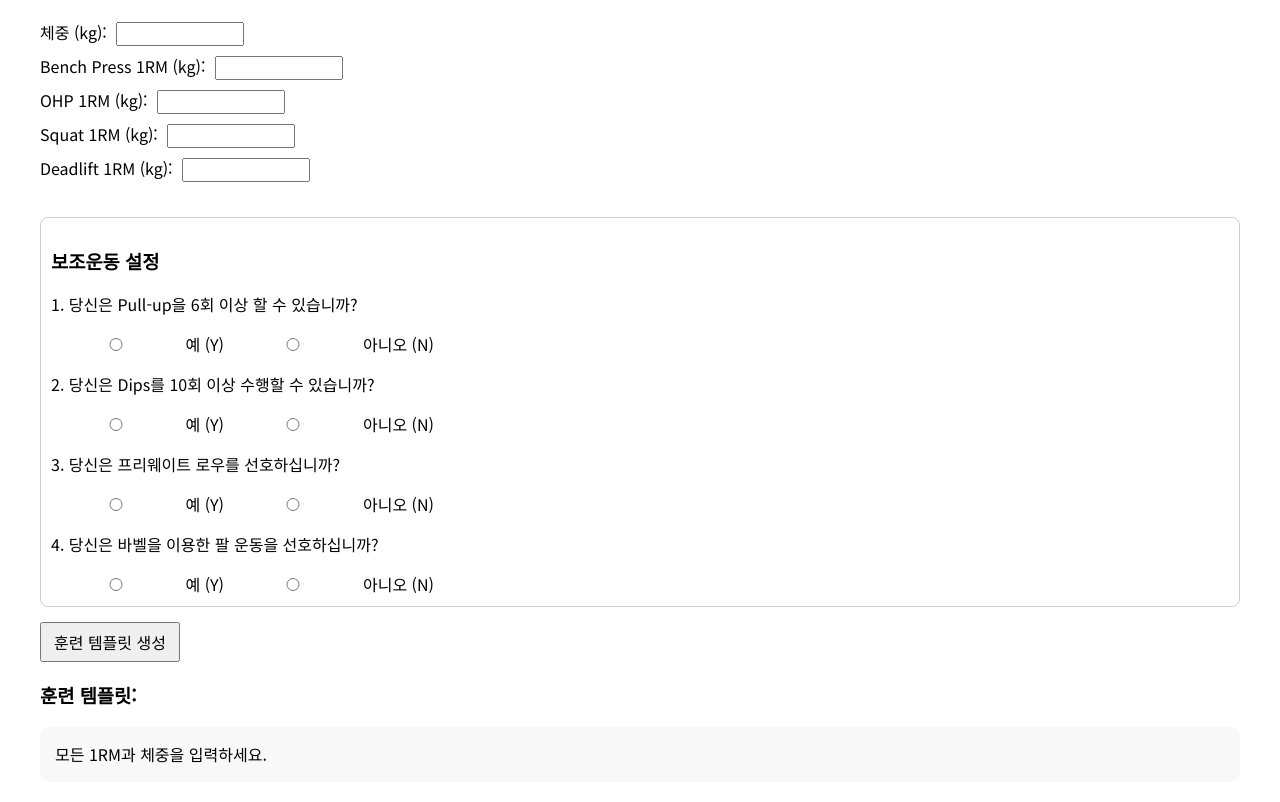
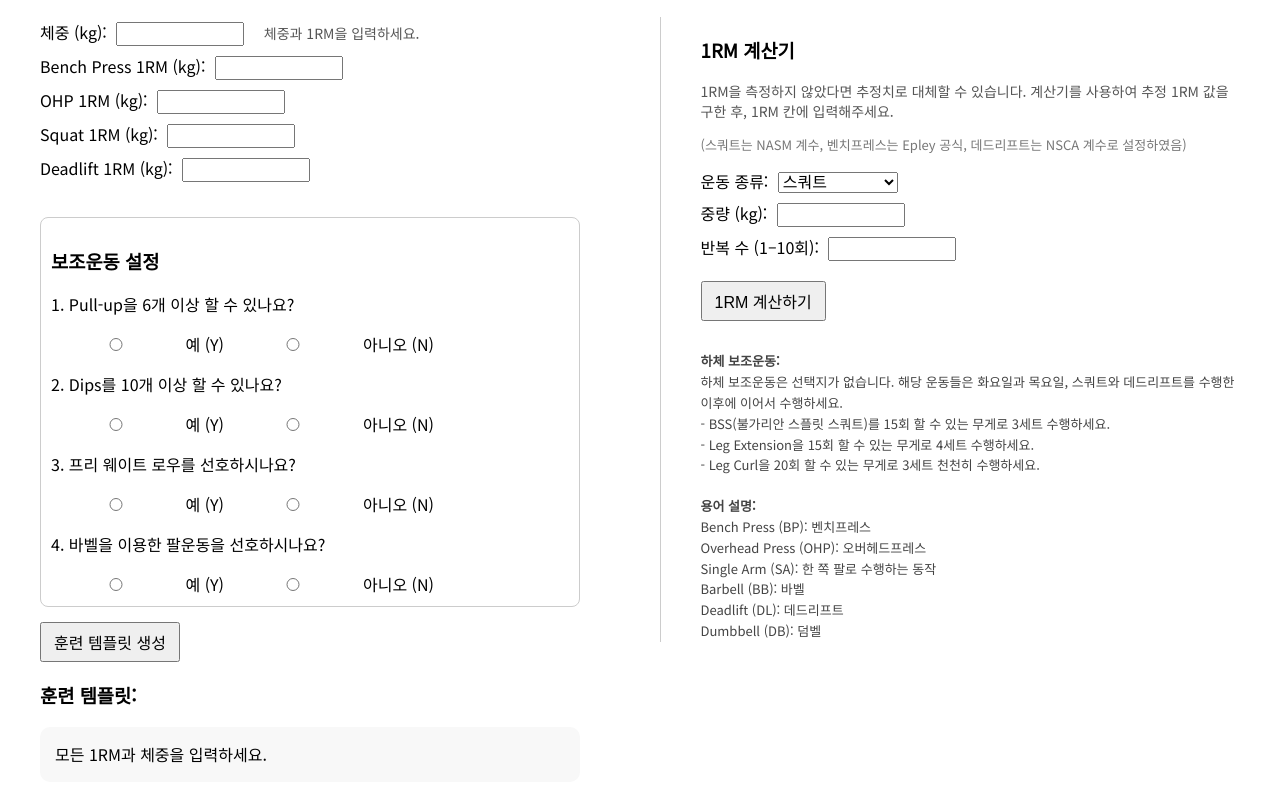
Before and after one commit to Unknown-Frog-c7/pilot-test, a plain HTML site: page index.html in a window 1280 px wide. Both pictures are taken after a click on the button "훈련 템플릿 생성". Shown: the part 78-880 px from the top of the page. Drawn offline with Linux system fonts and the light colour scheme.

Commit message:
Add files via upload

```diff
--- a/index.html
+++ b/index.html
@@ -39,7 +39,10 @@
 <body>
   <h2>Basic 훈련 템플릿</h2>
 
-  <label>체중 (kg): <input type="number" id="bodyweight" /></label><br />
+
+<div style="display: flex; gap: 80px; align-items: flex-start;">
+  <div style="flex: 1;">
+<label>체중 (kg): <input type="number" id="bodyweight" /> <span style="margin-left: 10px; font-size: 14px; color: #555;">체중과 1RM을 입력하세요.</span></label><br />
   <label>Bench Press 1RM (kg): <input type="number" id="bp" /></label><br />
   <label>OHP 1RM (kg): <input type="number" id="ohp" /></label><br />
   <label>Squat 1RM (kg): <input type="number" id="squat" /></label><br />
@@ -47,19 +50,19 @@
 
   <div class="section">
     <h3>보조운동 설정</h3>
-    <p>1. 당신은 Pull-up을 6회 이상 할 수 있습니까?</p>
+    <p>1. Pull-up을 6개 이상 할 수 있나요?</p>
     <label><input type="radio" name="pullup" value="yes"> 예 (Y)</label>
     <label><input type="radio" name="pullup" value="no"> 아니오 (N)</label><br />
 
-    <p>2. 당신은 Dips를 10회 이상 수행할 수 있습니까?</p>
+    <p>2. Dips를 10개 이상 할 수 있나요?</p>
     <label><input type="radio" name="dips" value="yes"> 예 (Y)</label>
     <label><input type="radio" name="dips" value="no"> 아니오 (N)</label><br />
 
-    <p>3. 당신은 프리웨이트 로우를 선호하십니까?</p>
+    <p>3. 프리 웨이트 로우를 선호하시나요?</p>
     <label><input type="radio" name="row" value="yes"> 예 (Y)</label>
     <label><input type="radio" name="row" value="no"> 아니오 (N)</label><br />
 
-    <p>4. 당신은 바벨을 이용한 팔 운동을 선호하십니까?</p>
+    <p>4. 바벨을 이용한 팔운동을 선호하시나요?</p>
     <label><input type="radio" name="curl" value="yes"> 예 (Y)</label>
     <label><input type="radio" name="curl" value="no"> 아니오 (N)</label><br />
   </div>
@@ -67,7 +70,7 @@
   <button onclick="generate()">훈련 템플릿 생성</button>
 
   <h3>훈련 템플릿:</h3>
-  <pre id="output"></pre>
+  <div id="output" style="white-space: pre-wrap; background: #f8f8f8; padding: 15px; border-radius: 10px; font-family: 'Noto Sans KR', sans-serif; font-size: 16px; line-height: 1.6;"></div>
 
   <script>
     function roundToHalf(num) {
@@ -109,7 +112,7 @@
         dipsY: "Dips: 3x10–15 (BW)",
         dipsN: `DB Bench Press: 3x10–15 @ ${roundToHalf(bp * 0.25)}kg`,
         rowY_mon: `SA DB Row: 3x10–12 @ ${roundToHalf(bw * 0.3)}kg`,
-        rowY_thu: Math.random() < 0.5 ? `BB Row: 4x6 @ ${roundToHalf(bw * 0.85)}kg` : `Strict Pendlay Row: 4x6 @ ${roundToHalf(bw * 0.7)}kg`,
+        rowY_thu: Math.random() < 0.5 ? `BB Row: 4x6 @ ${roundToHalf(bw * 0.85)}kg` : `Strict Pendlay Row: 4x6 @ <span title="전반적인 등 근육 강화와 허리의 움직임을 통제한 상태로 상부 등 근육을 동원하는 패턴을 강화하기 위함.">${roundToHalf(bw * 0.7)}kg</span>`,
         rowN: `Machine Row: 3x8–10 @ ${roundToHalf(bw * 0.4)}kg`,
         curlY: `BB Curl: 3x12–15 @ ${roundToHalf(bw * 0.25)}kg`,
         curlN: `DB Curl: 3x12–15 @ ${roundToHalf(bw * 0.15)}kg`
@@ -154,7 +157,7 @@
         `Deadlift: 3x5 @ ${deadlift_fri}kg`
       ];
 
-      document.getElementById("output").textContent = `
+      document.getElementById("output").innerHTML = `
 월요일:
 ${mon.join('\n')}
 
@@ -168,6 +171,72 @@ ${thu.join('\n')}
 ${fri.join('\n')}
       `.trim();
     }
-  </script>
+
+function calculate1RM() {
+  const exercise = document.getElementById("exercise").value;
+  const weight = parseFloat(document.getElementById("calc_weight").value);
+  const reps = parseInt(document.getElementById("calc_reps").value);
+  const resultElem = document.getElementById("calc_result");
+
+  if (isNaN(weight) || isNaN(reps) || reps < 1 || reps > 10) {
+    resultElem.textContent = "올바른 중량과 반복 수(1~10)를 입력하세요.";
+    return;
+  }
+
+  let oneRM = 0;
+
+  if (exercise === "bench") {
+    oneRM = weight * (1 + reps / 30);
+  } else if (exercise === "deadlift") {
+    const NSCA_FACTORS = {
+      1: 1.00, 2: 1.05, 3: 1.08, 4: 1.11, 5: 1.15,
+      6: 1.18, 7: 1.20, 8: 1.25, 9: 1.30, 10: 1.33
+    };
+    oneRM = weight * NSCA_FACTORS[reps];
+  } else if (exercise === "squat") {
+    oneRM = weight / (1.0278 - 0.0278 * reps);
+  }
+
+  resultElem.textContent = "예상 1RM: " + oneRM.toFixed(1) + " kg";
+}
+
+</script>
 </body>
 </html>
+
+  </div>
+  <div style="flex: 1; border-left: 1px solid #ccc; padding-left: 40px;">
+    <h3>1RM 계산기</h3>
+<p style="font-size: 14px; color: #555;">1RM을 측정하지 않았다면 추정치로 대체할 수 있습니다. 계산기를 사용하여 추정 1RM 값을 구한 후, 1RM 칸에 입력해주세요.</p>
+<p style="font-size: 13px; color: #777;">(스쿼트는 NASM 계수, 벤치프레스는 Epley 공식, 데드리프트는 NSCA 계수로 설정하였음)</p>
+    <label>운동 종류:
+      <select id="exercise">
+        <option value="squat">스쿼트</option>
+        <option value="deadlift">데드리프트</option>
+        <option value="bench">벤치프레스</option>
+      </select>
+    </label><br />
+    <label>중량 (kg): <input type="number" id="calc_weight" /></label><br />
+    <label>반복 수 (1–10회): <input type="number" id="calc_reps" /></label><br />
+    <button onclick="calculate1RM()">1RM 계산하기</button>
+    <p id="calc_result" style="margin-top: 10px; font-weight: bold;"></p>
+<div style="margin-top: 30px; font-size: 13px; color: #444; line-height: 1.6;">
+  <strong>하체 보조운동:</strong><br />
+  하체 보조운동은 선택지가 없습니다. 해당 운동들은 화요일과 목요일, 스쿼트와 데드리프트를 수행한 이후에 이어서 수행하세요.<br />
+  - BSS(불가리안 스플릿 스쿼트)를 15회 할 수 있는 무게로 3세트 수행하세요.<br />
+  - Leg Extension을 15회 할 수 있는 무게로 4세트 수행하세요.<br />
+  - Leg Curl을 20회 할 수 있는 무게로 3세트 천천히 수행하세요.
+</div>
+
+<div style="margin-top: 20px; font-size: 13px; color: #444; line-height: 1.6;">
+  <strong>용어 설명:</strong><br />
+  Bench Press (BP): 벤치프레스<br />
+  Overhead Press (OHP): 오버헤드프레스<br />
+  Single Arm (SA): 한 쪽 팔로 수행하는 동작<br />
+  Barbell (BB): 바벨<br />
+  Deadlift (DL): 데드리프트<br />
+  Dumbbell (DB): 덤벨
+</div>
+
+  </div>
+</div>
```
